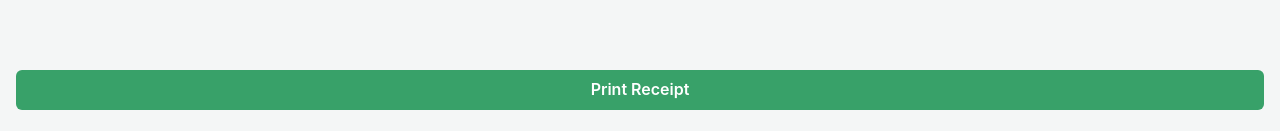
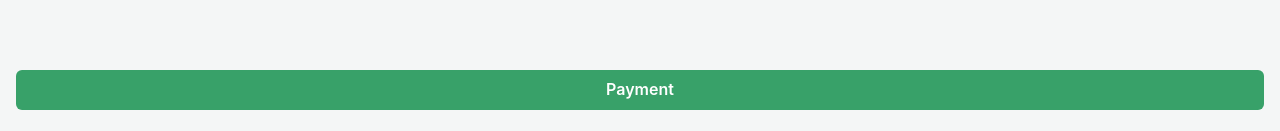
Before and after one commit to isselin28/digital-cashier-client, a React (Create React App) app: page /cart in a window 1280 px wide. Shown: the part 666-797 px from the top of the page. Built offline with nearby package versions, Linux system fonts and the light colour scheme.

Commit message:
[Cart] add routes to payment page

```diff
--- a/src/pages/Cart.js
+++ b/src/pages/Cart.js
@@ -1,5 +1,6 @@
 import React, { useState, useEffect } from "react";
 import { NavLink } from "react-router-dom";
+import { useNavigate } from "react-router";
 import {
   Stack,
   Button,
@@ -23,10 +24,7 @@ export default function Cart() {
   const [totalPrice, setTotalPrice] = useState(0);
 
   const emptyCart = !cart || cart?.length === 0;
-
-  const onSubmit = () => {
-    // submit printer
-  };
+  const navigate = useNavigate();
 
   useEffect(() => {
     const cartState = JSON.parse(localStorage.getItem("cart"));
@@ -125,8 +123,13 @@ export default function Cart() {
         )}
       </StyledFlex>
       <StyledFlex footer>
-        <Button onClick={onSubmit} colorScheme="green" flex="1">
-          Print Receipt
+        <Button
+          onClick={() => navigate("/payment")}
+          colorScheme="green"
+          flex="1"
+          disabled={emptyCart}
+        >
+          Payment
         </Button>
       </StyledFlex>
     </>
```
